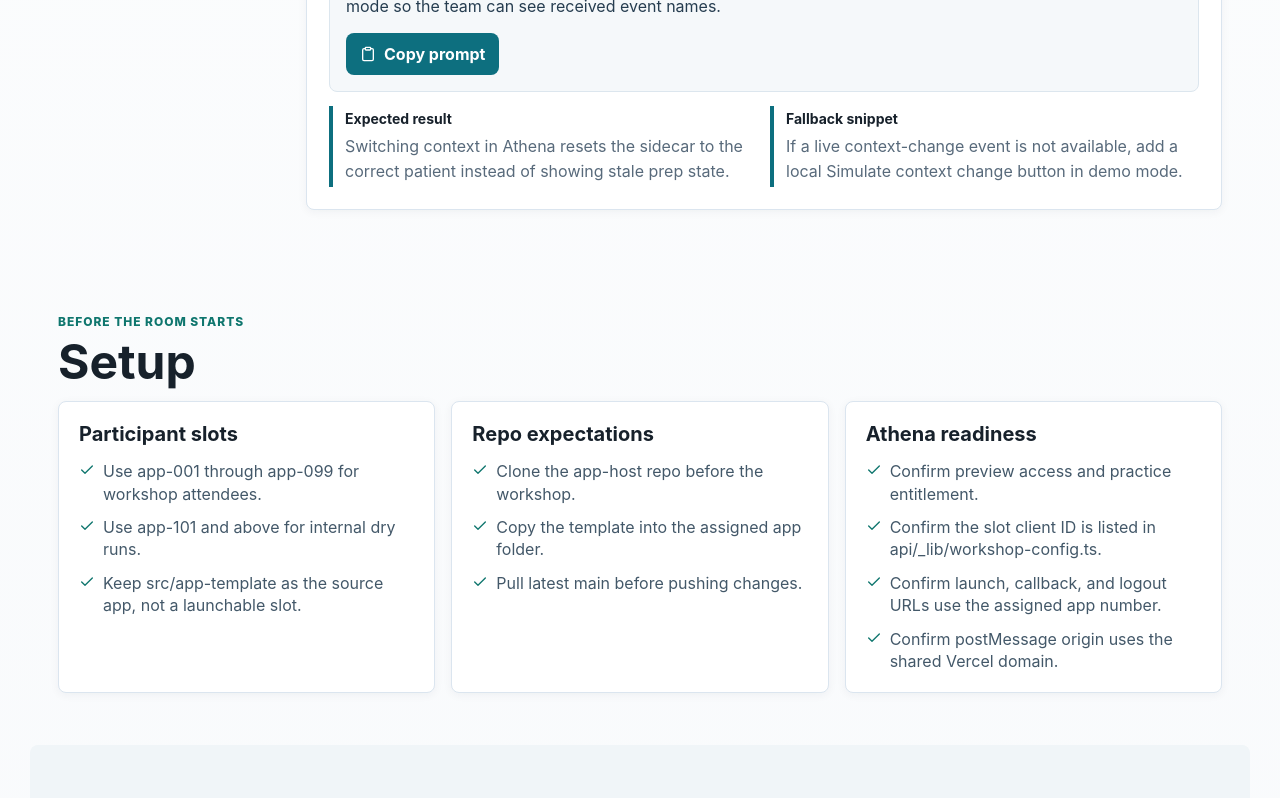
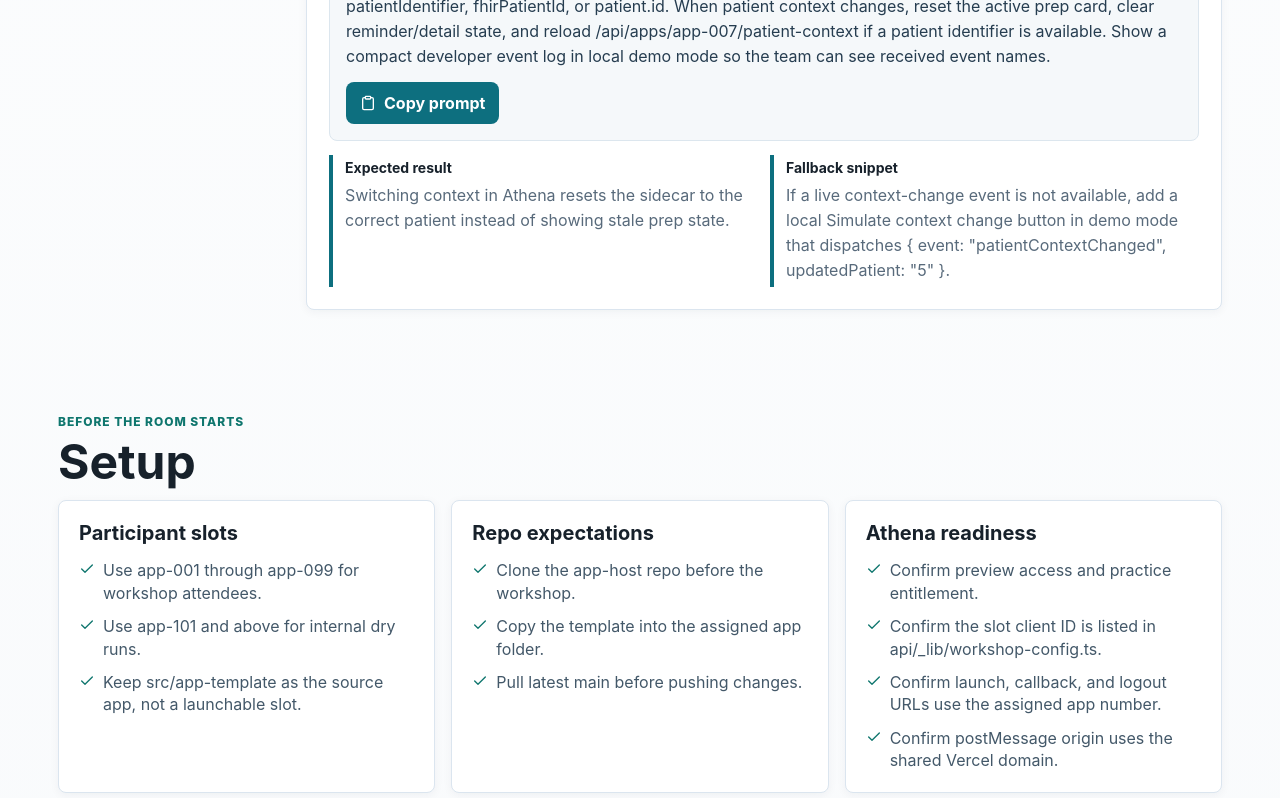
Before and after one commit to bshah4397/boston-tech-week-workshop-guide, a React (Vite) app: page / in a window 1280 px wide. Shown: the part 5220-6018 px from the top of the page. Built offline with nearby package versions, Linux system fonts and the light colour scheme.

Commit message:
Document updatedPatient context events

```diff
--- a/src/App.tsx
+++ b/src/App.tsx
@@ -141,11 +141,11 @@ const workshopSteps: WorkshopStep[] = [
     time: "Extension",
     outcome: "The sidecar reacts when Athena changes patient or encounter context.",
     prompt:
-      "Only modify {{APP_FOLDER}}. Add a window message listener for inbound Embedded App Framework context-change events. When patient context changes, reset the active prep card, clear local detail state, and reload patient identity if a patient identifier is available. Show a compact developer event log in local demo mode so the team can see received event names.",
+      'Only modify {{APP_FOLDER}}. Add a window message listener for inbound Embedded App Framework context-change events. The real patient-change payload can look like { event: "patientContextChanged", updatedPatient: "5" }, so treat updatedPatient as a valid patient identifier in addition to patientId, patientID, patientIdentifier, fhirPatientId, or patient.id. When patient context changes, reset the active prep card, clear reminder/detail state, and reload {{PATIENT_CONTEXT_PATH}} if a patient identifier is available. Show a compact developer event log in local demo mode so the team can see received event names.',
     expected:
       "Switching context in Athena resets the sidecar to the correct patient instead of showing stale prep state.",
     fallback:
-      "If a live context-change event is not available, add a local Simulate context change button in demo mode.",
+      'If a live context-change event is not available, add a local Simulate context change button in demo mode that dispatches { event: "patientContextChanged", updatedPatient: "5" }.',
   },
 ];
 
@@ -178,7 +178,7 @@ const postMessageItems: ReferenceItem[] = [
   {
     method: "patientContextChanged",
     participantAction: "Switch patients in Athena",
-    workshopUse: "Lets the app update real patient identity and reset mock cards.",
+    workshopUse: "Reloads patient identity when the event includes updatedPatient or another patient identifier.",
   },
 ];
 
```
Also changed, not shown: 1 other file (tests, documents, lock files or other folders).
